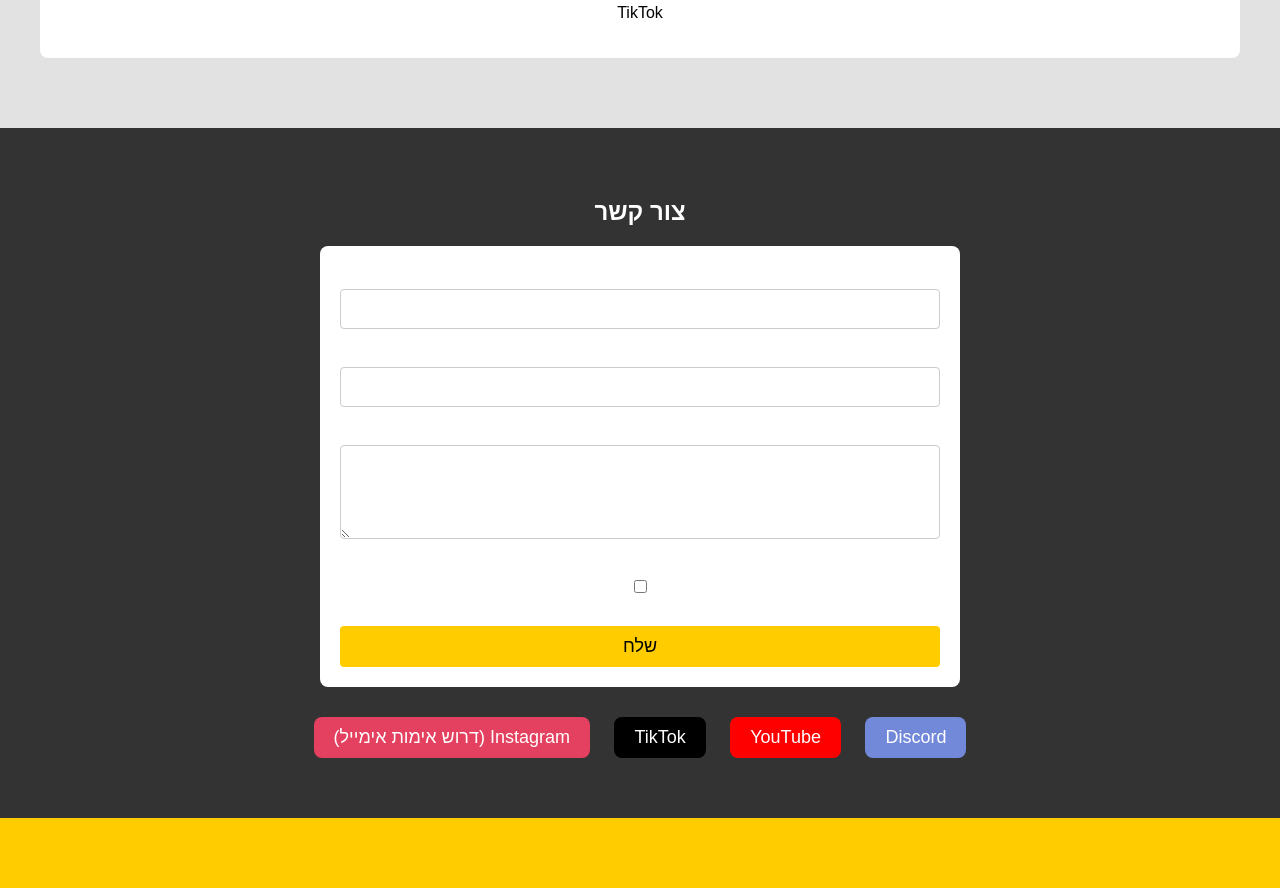
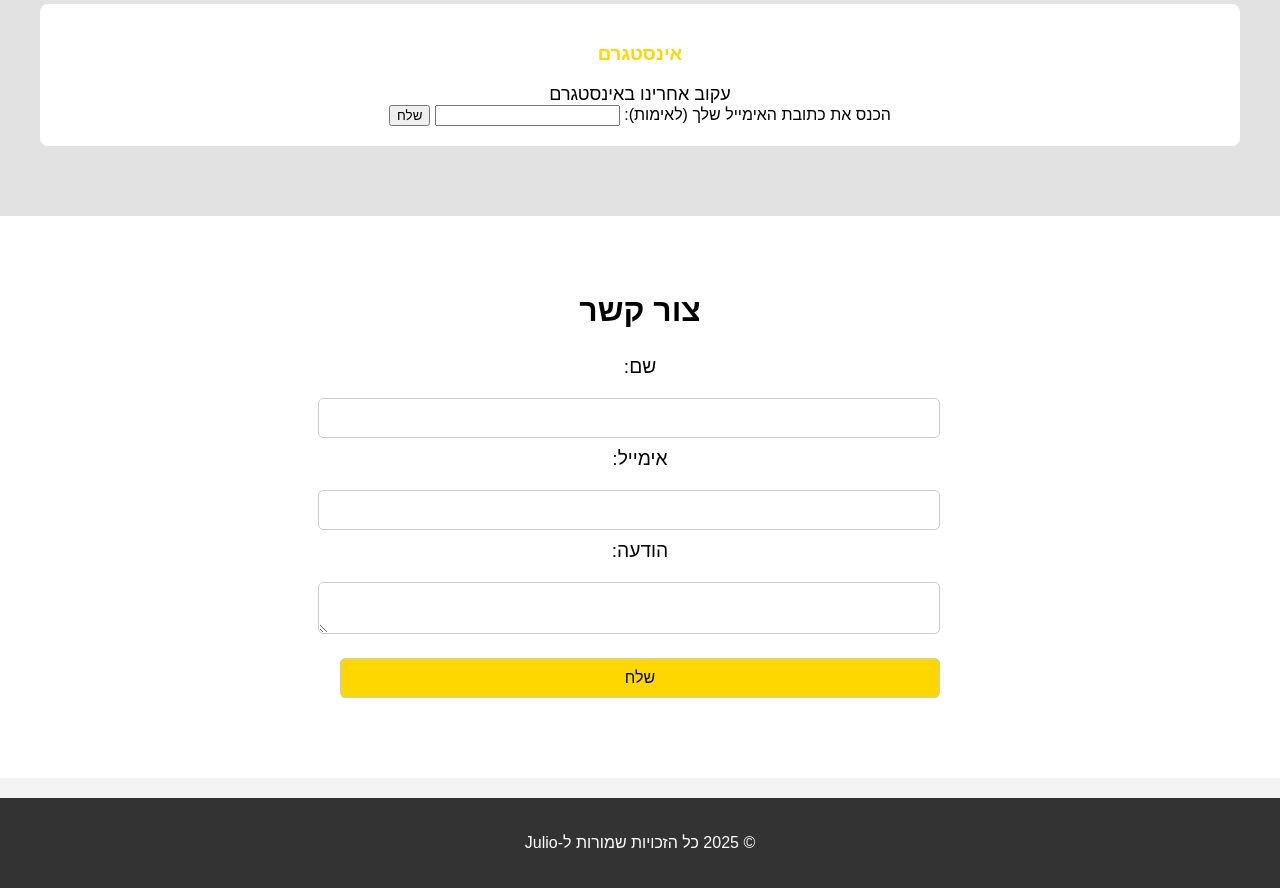
Before and after one commit to julio3514/julio-web, a plain HTML site: page index.html in a window 1280 px wide. Shown: the part 1143-2031 px from the top of the page. Before the commit the page ends 1961 px from the top, so only its background shows below. Drawn offline with Linux system fonts and the light colour scheme.

Commit message:
Added contact form, logos and design updates

```diff
--- a/index.html
+++ b/index.html
@@ -7,77 +7,76 @@
     <link rel="stylesheet" href="styles.css">
 </head>
 <body>
+
     <!-- Header -->
-    <header class="header">
-        <div class="logo">
-            <img src="logo.png" alt="לוגו האתר" width="50" height="50">
-            Julio
-        </div>
-        <nav class="navbar">
+    <div class="header">
+        <img src="images/discord-logo.png" alt="לוגו האתר" width="50" height="auto">
+        <div class="navbar">
             <ul>
                 <li><a href="#home">בית</a></li>
-                <li><a href="#about">אודות</a></li>
+                <li><a href="#about">עלינו</a></li>
                 <li><a href="#services">שירותים</a></li>
                 <li><a href="#contact">צור קשר</a></li>
             </ul>
-        </nav>
-    </header>
+        </div>
+    </div>
 
     <!-- Home Section -->
-    <section id="home" class="home-section">
-        <h1>ברוך הבא לאתר שלי</h1>
-        <button>התחל עכשיו</button>
-    </section>
+    <div class="home-section" id="home">
+        <h1>ברוכים הבאים לאתר Julio</h1>
+        <button onclick="window.location.href='https://discord.gg/TfnRUxH8Yz'">הצטרף לדיסקורד</button>
+    </div>
 
     <!-- About Section -->
-    <section id="about" class="about-section">
-        <h2>אודות</h2>
-        <p>שלום! אני Julio, ואני יוצר תוכן בתחום...</p>
-    </section>
+    <div class="about-section" id="about">
+        <h2>עלינו</h2>
+        <p>אנו מספקים מגוון שירותים ברשתות חברתיות ובפלטפורמות שונות.</p>
+    </div>
 
     <!-- Services Section -->
-    <section id="services" class="services-section">
-        <h2>השירותים שלי</h2>
+    <div class="services-section" id="services">
+        <h2>שירותים</h2>
         <div class="service-item">
-            <img src="discord-logo.png" alt="Discord" width="50" height="50">
-            <p>Discord</p>
+            <h3>דיסקורד</h3>
+            <a href="https://discord.gg/TfnRUxH8Yz" target="_blank">הצטרף אלינו בדיסקורד</a>
         </div>
         <div class="service-item">
-            <img src="youtube-logo.png" alt="YouTube" width="50" height="50">
-            <p>YouTube</p>
+            <h3>יוטיוב</h3>
+            <a href="https://www.youtube.com/@Juliostime" target="_blank">עקוב אחרינו ביוטיוב</a>
         </div>
         <div class="service-item">
-            <img src="tiktok-logo.png" alt="TikTok" width="50" height="50">
-            <p>TikTok</p>
+            <h3>טיקטוק</h3>
+            <a href="https://www.tiktok.com/@julio._.s" target="_blank">עקוב אחרינו בטיקטוק</a>
         </div>
-    </section>
+        <div class="service-item">
+            <h3>אינסטגרם</h3>
+            <a href="https://www.instagram.com/nave_b1936/" target="_blank">עקוב אחרינו באינסטגרם</a>
+            <form action="submit_form.php" method="post">
+                <label for="email">הכנס את כתובת האימייל שלך (לאימות):</label>
+                <input type="email" id="email" name="email" required>
+                <input type="submit" value="שלח">
+            </form>
+        </div>
+    </div>
 
     <!-- Contact Section -->
-    <section id="contact" class="contact-section">
+    <div class="contact-section" id="contact">
         <h2>צור קשר</h2>
-        <form action="" method="post">
-            <label for="name">שם מלא</label>
+        <form action="submit_form.php" method="post">
+            <label for="name">שם:</label>
             <input type="text" id="name" name="name" required>
+            <label for="email">אימייל:</label>
+            <input type="email" id="email" name="email" required>
+            <label for="message">הודעה:</label>
+            <textarea id="message" name="message" required></textarea>
+            <input type="submit" value="שלח">
+        </form>
+    </div>
 
-            <label for="email">אימייל</label>
-            <input type="email" id="email" name="email" required>
+    <!-- Footer -->
+    <div class="footer">
+        <p>© 2025 כל הזכויות שמורות ל-Julio</p>
+    </div>
 
-            <label for="message">הודעה</label>
-            <textarea id="message" name="message" rows="4" required></textarea>
-
-            <label for="instagram-verification">אני מאמת את כתובת האימייל שלי עבור אינסטגרם:</label>
-            <input type="checkbox" id="instagram-verification" name="instagram-verification" required>
-            <span>סמן כדי לאמת את האימייל</span>
-
-            <button type="submit">שלח</button>
-        </form>
-
-        <div class="social-links">
-            <a href="https://discord.gg/TfnRUxH8Yz" class="social-link discord">Discord</a>
-            <a href="https://www.youtube.com/@Juliostime" class="social-link youtube">YouTube</a>
-            <a href="https://www.tiktok.com/@julio._.s" class="social-link tiktok">TikTok</a>
-            <a href="https://www.instagram.com/nave_b1936/" class="social-link instagram">Instagram (דרוש אימות אימייל)</a>
-        </div>
-    </section>
 </body>
 </html>
--- a/styles.css
+++ b/styles.css
@@ -10,16 +10,16 @@ body {
 /* Header */
 .header {
     background-color: #000; /* שחור */
-    color: #ffcc00; /* צהוב בהיר */
-    padding: 15px;
+    color: #FFD700; /* צהוב בהיר */
+    padding: 20px;
     display: flex;
     justify-content: space-between;
     align-items: center;
 }
 
-.logo img {
-    border-radius: 50%;
-    margin-right: 10px;
+.header img {
+    width: 50px;
+    height: auto;
 }
 
 .navbar ul {
@@ -33,15 +33,15 @@ body {
 }
 
 .navbar ul li a {
-    color: #ffcc00; /* צהוב בהיר */
+    color: #FFD700;
     text-decoration: none;
     font-size: 18px;
 }
 
 /* Home Section */
 .home-section {
-    background-color: #ffcc00; /* צהוב */
-    color: #000; /* שחור */
+    background-color: #000;
+    color: #FFD700; /* צהוב */
     text-align: center;
     padding: 50px 20px;
 }
@@ -51,8 +51,8 @@ body {
 }
 
 .home-section button {
-    background-color: #000; /* שחור */
-    color: #ffcc00; /* צהוב */
+    background-color: #FFD700;
+    color: #000;
     padding: 10px 20px;
     border: none;
     font-size: 18px;
@@ -99,110 +99,67 @@ body {
     text-align: center;
 }
 
+.service-item h3 {
+    color: #FFD700; /* צהוב */
+}
+
+.service-item a {
+    color: #000;
+    text-decoration: none;
+    font-size: 18px;
+}
+
+.service-item a:hover {
+    color: #FFD700;
+}
+
 /* Contact Section */
 .contact-section {
     padding: 50px 20px;
-    background-color: #333;
-    color: white;
+    background-color: #fff;
     text-align: center;
 }
 
-/* Social Links */
-.social-links {
-    margin-top: 20px;
+.contact-section h2 {
+    font-size: 2em;
 }
 
-.social-link {
-    display: inline-block;
-    padding: 10px 20px;
-    margin: 10px;
-    text-decoration: none;
-    color: white;
-    font-size: 18px;
-    border-radius: 8px;
+.contact-section form {
+    display: block;
+    margin: 20px auto;
+    max-width: 600px;
 }
 
-.discord {
-    background-color: #7289da;
+.contact-section label {
+    font-size: 1.2em;
+    margin-bottom: 10px;
+    display: block;
 }
 
-.youtube {
-    background-color: #ff0000;
+.contact-section input, .contact-section textarea {
+    width: 100%;
+    padding: 10px;
+    margin: 10px 0;
+    font-size: 1em;
+    border: 1px solid #ccc;
+    border-radius: 5px;
 }
 
-.tiktok {
-    background-color: #000000;
-}
-
-.instagram {
-    background-color: #e4405f;
-}
-
-.social-link:hover {
-    opacity: 0.8;
-}
-
-/* צבעים צהוב ושחור */
-body {
-    background-color: #ffcc00; /* צהוב */
-}
-
-.header {
-    background-color: #000; /* שחור */
-}
-
-.home-section {
-    background-color: #ffcc00; /* צהוב */
-    color: #000; /* שחור */
-}
-
-button {
-    background-color: #000; /* שחור */
-    color: #ffcc00; /* צהוב */
-}
-
-button:hover {
-    background-color: #ddd;
-}
-
-.social-link:hover {
-    background-color: #333;
-}
-
-/* Contact Form */
-form {
-    display: flex;
-    flex-direction: column;
-    max-width: 600px;
-    margin: 0 auto;
-    padding: 20px;
-    background-color: #fff;
-    border-radius: 8px;
-}
-
-form label {
-    margin-bottom: 5px;
-    font-size: 16px;
-}
-
-form input, form textarea {
-    margin-bottom: 15px;
-    padding: 10px;
-    font-size: 16px;
-    border: 1px solid #ccc;
-    border-radius: 4px;
-}
-
-form button {
-    padding: 10px;
-    background-color: #ffcc00;
+.contact-section input[type="submit"] {
+    background-color: #FFD700;
     color: #000;
-    font-size: 18px;
-    border: none;
-    border-radius: 4px;
     cursor: pointer;
 }
 
-form button:hover {
-    background-color: #ff9900;
+.contact-section input[type="submit"]:hover {
+    background-color: #e0a800;
 }
+
+/* Footer */
+.footer {
+    background-color: #333;
+    color: #fff;
+    text-align: center;
+    padding: 20px;
+    margin-top: 20px;
+}
```
Also changed, not shown: logo.png.png (added).
